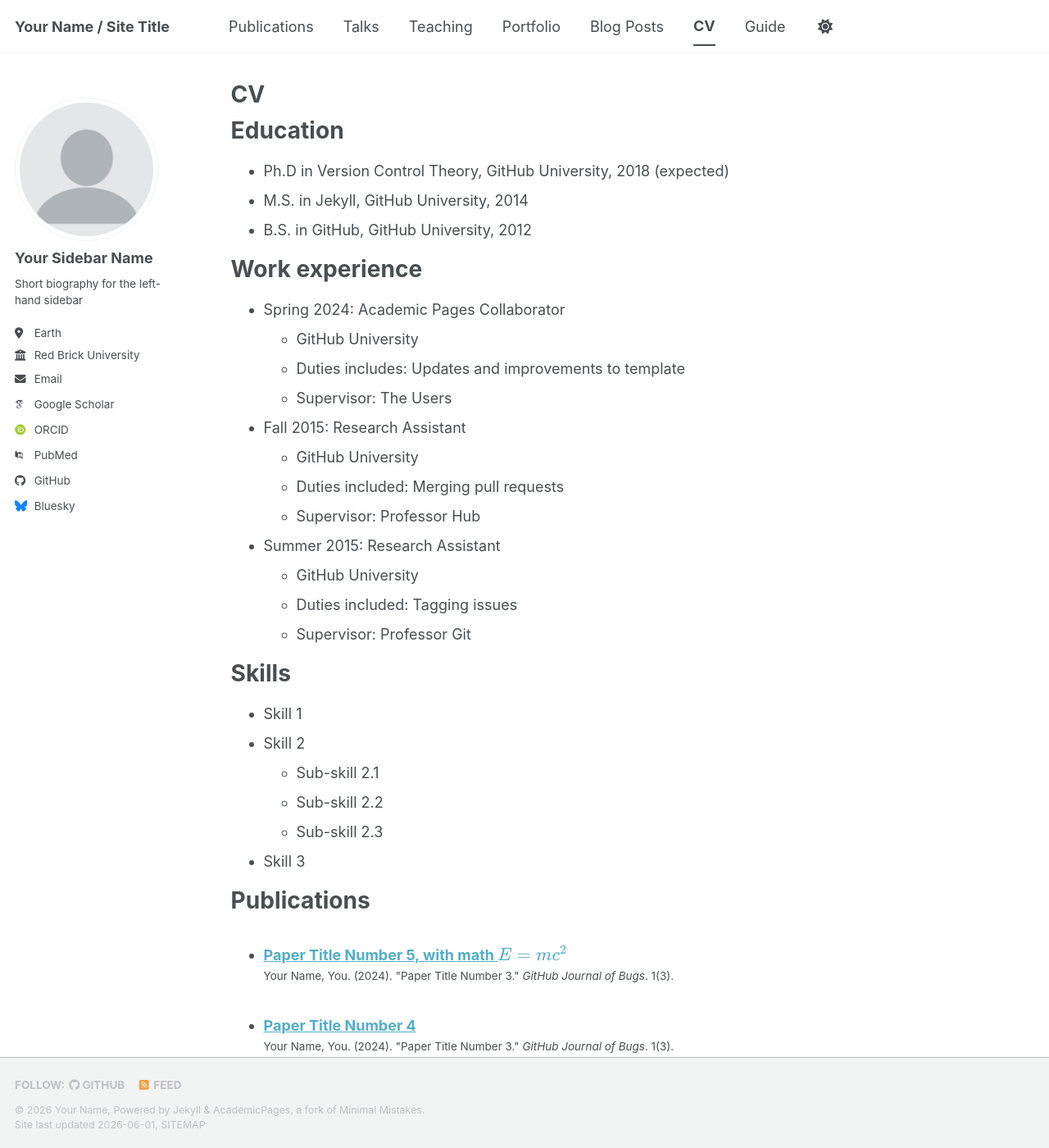
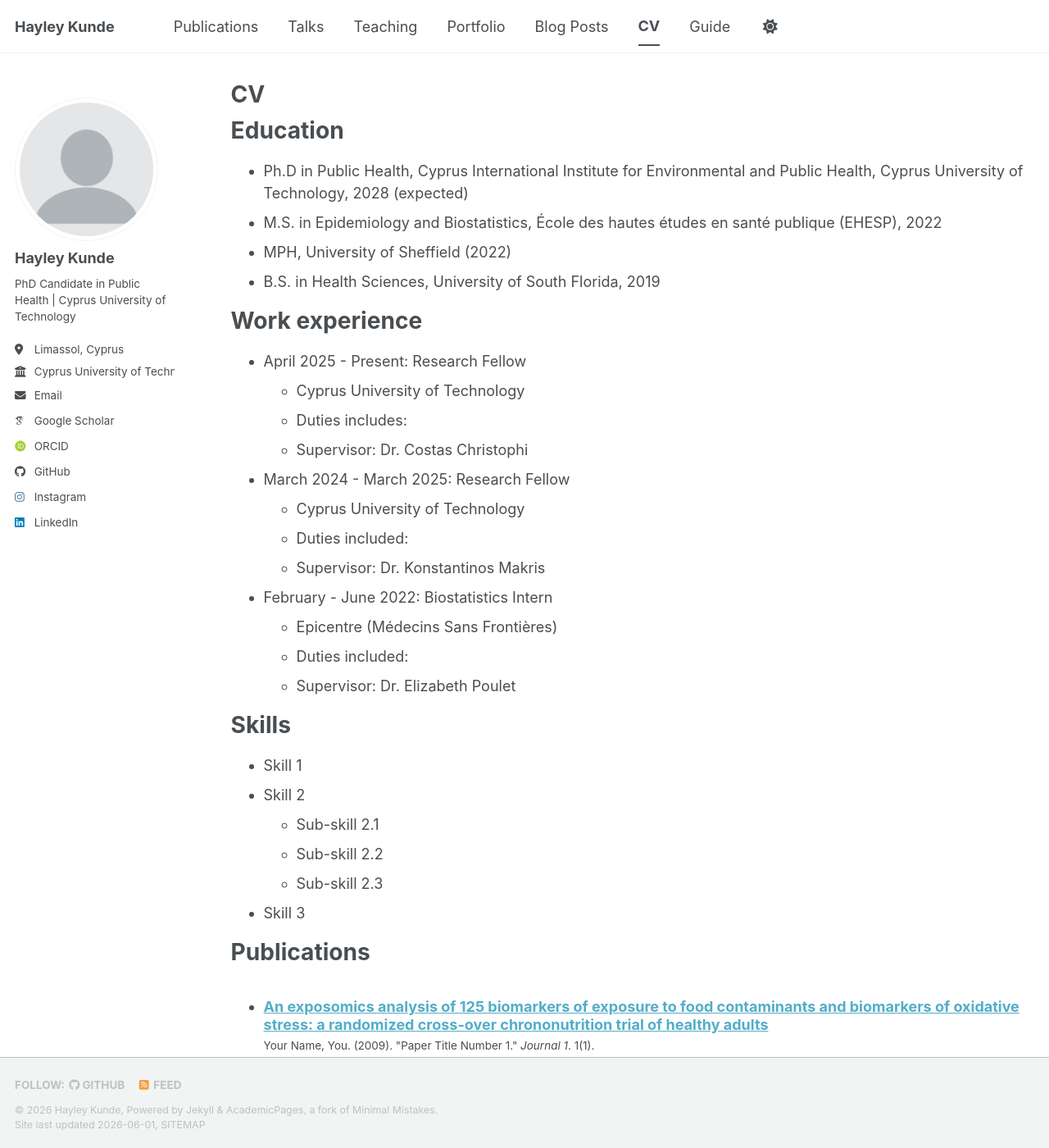
Before and after one commit to hayleykunde/hayleykunde.github.io, a Jekyll site: the page built from _pages/cv.md, in a window 1280 px wide and 1400 px high. Shown: the whole window at 82% size. Built offline with Jekyll 4.4.1, drawn with Linux system fonts in a browser that asks for light colours; some web fonts are replaced; a script bundle is joined from its source files by our own code; library files that are not in the unit come from our copies; some of the changed text lies outside the part shown.

Commit message:
first commit

```diff
--- a/_config.yml
+++ b/_config.yml
@@ -9,14 +9,14 @@
 # Basic Site Settings
 locale                   : "en-US"
 site_theme               : "default" # The available themes options are "default", "air", "sunrise", "mint", "dirt" and "contrast"
-title                    : "Your Name / Site Title"
+title                    : "Hayley Kunde"
 title_separator          : "-"
-name                     : &name "Your Name"
-description              : &description "Your Name's academic portfolio"   # Update this with a general description of your site, this is the default if not overridden by a page
-url                      : https://academicpages.github.io # The base hostname & protocol for your site e.g. "https://[your GitHub username].github.io",
+name                     : &name "Hayley Kunde"
+description              : &description "Hayley Kunde's Portfolio"   # Update this with a general description of your site, this is the default if not overridden by a page
+url                      : https://hayleykunde.github.io # The base hostname & protocol for your site e.g. "https://[your GitHub username].github.io",
                                                            # or if you already have some other page hosted on Github then use "https://[your GitHub username].github.io/[Your Repo Name]"
 baseurl                  : "" # the subpath of your site, e.g. "/blog"
-repository               : "academicpages/academicpages.github.io"
+repository               : "hayleykunde/hayleykunde.github.io"
 
 # Site Author - The following control what appear as part of the author content on the side bar.
 #               If a field is blank the icon and link will not appear, otherwise it will be shown.
@@ -24,24 +24,24 @@ repository               : "academicpages/academicpages.github.io"
 author:
   # Biographic information
   avatar           : "profile.png"
-  name             : "Your Sidebar Name"
+  name             : "Hayley Kunde"
   pronouns         : # example: "she/her"
-  bio              : "Short biography for the left-hand sidebar"
-  location         : "Earth"
-  employer         : "Red Brick University"
+  bio              : "PhD Candidate in Public Health | Cyprus University of Technology"
+  location         : "Limassol, Cyprus"
+  employer         : "Cyprus University of Technology"
   uri              : # URL
-  email            : "none@example.org"
+  email            : "hayley.kunde@gmail.com"
 
   # Academic websites
   academia         : # URL
   arxiv            : # URL - Update with the correct link to your profile
-  googlescholar    : "https://scholar.google.com/citations?user=PS_CX0AAAAAJ"
+  googlescholar    : "https://scholar.google.com/citations?user=cUgGNw0AAAAJ&hl=en"
   inspire-hep      : # URL
   impactstory      : # URL
-  orcid            : "https://orcid.org/yourorcidurl"
+  orcid            : "https://orcid.org/0009-0001-7223-5963"
   semantic         : # URL
   ssrn             : # URL
-  pubmed           : "https://www.ncbi.nlm.nih.gov/pubmed/?term=john+snow"
+  pubmed           : # URL
   researchgate     : # URL
   scopus           : # URL
   zotero           : # URL
@@ -51,22 +51,22 @@ author:
   bitbucket        : # Username - Update with your username on the site
   codepen          : # Username
   dribbble         : # Username
-  github           : "academicpages"
+  github           : "hayleykunde"
   kaggle           : # Username
   stackoverflow    : # User number or user number and name (i.e., use "1" or "1/jeff-atwood")
 
   # Social media
   artstation       : # Username
-  bluesky          : "bsky.app" # Replace this with you Bluesky username
+  bluesky          : # Username
   facebook         : # Username
   flickr           : # Username
   foursquare       : # Username
   goodreads        : # Username
   google_plus      : # Username
   keybase          : # Username
-  instagram        : # Username
+  instagram        : "hayleykunde"
   lastfm           : # Username
-  linkedin         : # Username
+  linkedin         : "hayleykunde"
   mastodon         : # URL
   medium           : # URL
   pinterest        : # Username
--- a/_pages/cv.md
+++ b/_pages/cv.md
@@ -11,26 +11,27 @@ redirect_from:
 
 Education
 ======
-* Ph.D in Version Control Theory, GitHub University, 2018 (expected)
-* M.S. in Jekyll, GitHub University, 2014
-* B.S. in GitHub, GitHub University, 2012
+* Ph.D in Public Health, Cyprus International Institute for Environmental and Public Health, Cyprus University of Technology, 2028 (expected)
+* M.S. in Epidemiology and Biostatistics, École des hautes études en santé publique (EHESP), 2022
+* MPH, University of Sheffield (2022)
+* B.S. in Health Sciences, University of South Florida, 2019
 
 Work experience
 ======
-* Spring 2024: Academic Pages Collaborator
-  * GitHub University
-  * Duties includes: Updates and improvements to template
-  * Supervisor: The Users
+* April 2025 - Present: Research Fellow
+  * Cyprus University of Technology
+  * Duties includes:
+  * Supervisor: Dr. Costas Christophi
 
-* Fall 2015: Research Assistant
-  * GitHub University
-  * Duties included: Merging pull requests
-  * Supervisor: Professor Hub
+* March 2024 - March 2025: Research Fellow
+  * Cyprus University of Technology
+  * Duties included:
+  * Supervisor: Dr. Konstantinos Makris
 
-* Summer 2015: Research Assistant
-  * GitHub University
-  * Duties included: Tagging issues
-  * Supervisor: Professor Git
+* February - June 2022: Biostatistics Intern
+  * Epicentre (Médecins Sans Frontières)
+  * Duties included:
+  * Supervisor: Dr. Elizabeth Poulet
 
 Skills
 ======
--- a/_publications/2009-10-01-paper-title-number-1.md
+++ /dev/null
@@ -1,14 +0,0 @@
----
-title: "Paper Title Number 1"
-collection: publications
-category: manuscripts
-permalink: /publication/2009-10-01-paper-title-number-1
-excerpt: 'This paper is about the number 1. The number 2 is left for future work.'
-date: 2009-10-01
-venue: 'Journal 1'
-slidesurl: 'https://academicpages.github.io/files/slides1.pdf'
-paperurl: 'https://academicpages.github.io/files/paper1.pdf'
-bibtexurl: 'https://academicpages.github.io/files/bibtex1.bib'
-citation: 'Your Name, You. (2009). &quot;Paper Title Number 1.&quot; <i>Journal 1</i>. 1(1).'
----
-The contents above will be part of a list of publications, if the user clicks the link for the publication than the contents of section will be rendered as a full page, allowing you to provide more information about the paper for the reader. When publications are displayed as a single page, the contents of the above "citation" field will automatically be included below this section in a smaller font.
--- a/_publications/2010-10-01-paper-title-number-2.md
+++ /dev/null
@@ -1,14 +0,0 @@
----
-title: "Paper Title Number 2"
-collection: publications
-category: manuscripts
-permalink: /publication/2010-10-01-paper-title-number-2
-excerpt: 'This paper is about the number 2. The number 3 is left for future work.'
-date: 2010-10-01
-venue: 'Journal 1'
-slidesurl: 'https://academicpages.github.io/files/slides2.pdf'
-paperurl: 'https://academicpages.github.io/files/paper2.pdf'
-citation: 'Your Name, You. (2010). &quot;Paper Title Number 2.&quot; <i>Journal 1</i>. 1(2).'
----
-
-The contents above will be part of a list of publications, if the user clicks the link for the publication than the contents of section will be rendered as a full page, allowing you to provide more information about the paper for the reader. When publications are displayed as a single page, the contents of the above "citation" field will automatically be included below this section in a smaller font.
--- a/_publications/2015-10-01-paper-title-number-3.md
+++ /dev/null
@@ -1,14 +0,0 @@
----
-title: "Paper Title Number 3"
-collection: publications
-category: manuscripts
-permalink: /publication/2015-10-01-paper-title-number-3
-excerpt: 'This paper is about the number 3. The number 4 is left for future work.'
-date: 2015-10-01
-venue: 'Journal 1'
-slidesurl: 'https://academicpages.github.io/files/slides3.pdf'
-paperurl: 'https://academicpages.github.io/files/paper3.pdf'
-citation: 'Your Name, You. (2015). &quot;Paper Title Number 3.&quot; <i>Journal 1</i>. 1(3).'
----
-
-The contents above will be part of a list of publications, if the user clicks the link for the publication than the contents of section will be rendered as a full page, allowing you to provide more information about the paper for the reader. When publications are displayed as a single page, the contents of the above "citation" field will automatically be included below this section in a smaller font.
--- a/_publications/2025-06-08-paper-title-number-5.md
+++ /dev/null
@@ -1,13 +0,0 @@
----
-title: "Paper Title Number 5, with math $$E=mc^2$$"
-collection: publications
-category: conferences
-permalink: /publication/2024-02-17-paper-title-number-4
-excerpt: 'This paper is about a famous math equation, $$E=mc^2$$'
-date: 2024-02-17
-venue: 'GitHub Journal of Bugs'
-paperurl: 'https://academicpages.github.io/files/paper3.pdf'
-citation: 'Your Name, You. (2024). &quot;Paper Title Number 3.&quot; <i>GitHub Journal of Bugs</i>. 1(3).'
----
-
-Using [MathJax](https://www.mathjax.org/) in the description is supported - $$E=mc^2$$ - however, the use must be mindful that the default delimiters are `$$...$$` and `\\[...\\]` which differs from the `$...$` that is typically expected.
--- /dev/null
+++ b/_publications/2025-08-paper-number-1.md
@@ -0,0 +1,37 @@
+---
+title: "An exposomics analysis of 125 biomarkers of exposure to food contaminants and biomarkers of oxidative stress: a randomized cross-over chrononutrition trial of healthy adults"
+collection: publications
+category: manuscripts
+permalink: /publication/2025-08-paper-number-1
+abstract: 'Background: Contaminants in food counteract the beneficial effects of nutrients by interfering with their absorption/distribution/metabolism/excretion
+characteristics and implicated in chronic disease pathogenesis. The
+CIRCA CHEM chrononutrition trial was used to expand and replicate its earlier results from two biomarkers of
+exposure to pesticides to 125 biomarkers of exposure to food contaminants/xenobiotics, using exposomics.
+Objectives: We determined i) the effect of time restricted eating (TRE) consumption of fruits and vegetables either
+in light or dark phases of the 24-h period (five-a-day portions for 14 days), within ad libitum diet on 125 biomarkers
+of exposure to food-associated contaminants in healthy adults, ii) the chrono-metabolism patterns in
+biomarker concentrations across/within treatment phases (light vs dark); and iii) the contaminants associated
+with oxidative stress, including 4-hydroxy-2-nonenal mercapturic acid (HNEMA) and 8-iso prostaglandin F2α
+(F2A8IP).
+Methods: We characterized the temporal patterns of the TRE treatment effectiveness on biomarkers of exposure
+using an exposome-wide association study (ExWAS) approach, by applying linear mixed-effects models (LME) to
+evaluate treatment phase effects and interactions of treatment x time. Associations between contaminants and
+oxidative stress were further explored using LASSO regression, followed by additional LME, while adjusting for
+sociodemographics, body mass index and cortisol.
+Results: A wide within-subject concentration variability for most biomarkers of exposure to food contaminants/
+xenobiotics was observed. The ExWAS approach confirmed that TRE significantly influenced the concentration
+and temporal patterns of multiple food contaminants/xenobiotics, including pesticides, smoking, volatile organics,
+phytoestrogens, parabens, and flame retardants, demonstrating their chrono-differentiated metabolism,
+depending on the timing of fruit and vegetable consumption within the 24-h period. Some of them (pesticides
+and VOCs) exhibited significant associations with lipid oxidative stress.
+Discussion: Understanding how the circadian rhythm interacts with metabolic systems to influence the metabolism
+of both nutrients/bioactives and food contaminants would be of high importance in the era of precision
+health and precision nutrition.'
+date: 2025-08-01
+venue: 'Environment International'
+#slidesurl: 'https://academicpages.github.io/files/slides1.pdf'
+paperurl: 'https://hayleykunde.github.io/files/paper1.pdf'
+#bibtexurl: 'https://academicpages.github.io/files/bibtex1.bib'
+citation: 'Your Name, You. (2009). &quot;Paper Title Number 1.&quot; <i>Journal 1</i>. 1(1).'
+---
+The contents above will be part of a list of publications, if the user clicks the link for the publication than the contents of section will be rendered as a full page, allowing you to provide more information about the paper for the reader. When publications are displayed as a single page, the contents of the above "citation" field will automatically be included below this section in a smaller font.
```
Also changed, not shown: other parts of _pages/cv.md (+1 -1 lines), _publications/2024-02-17-paper-title-number-4.md (deleted, +0 -13 lines), 7 other files.
